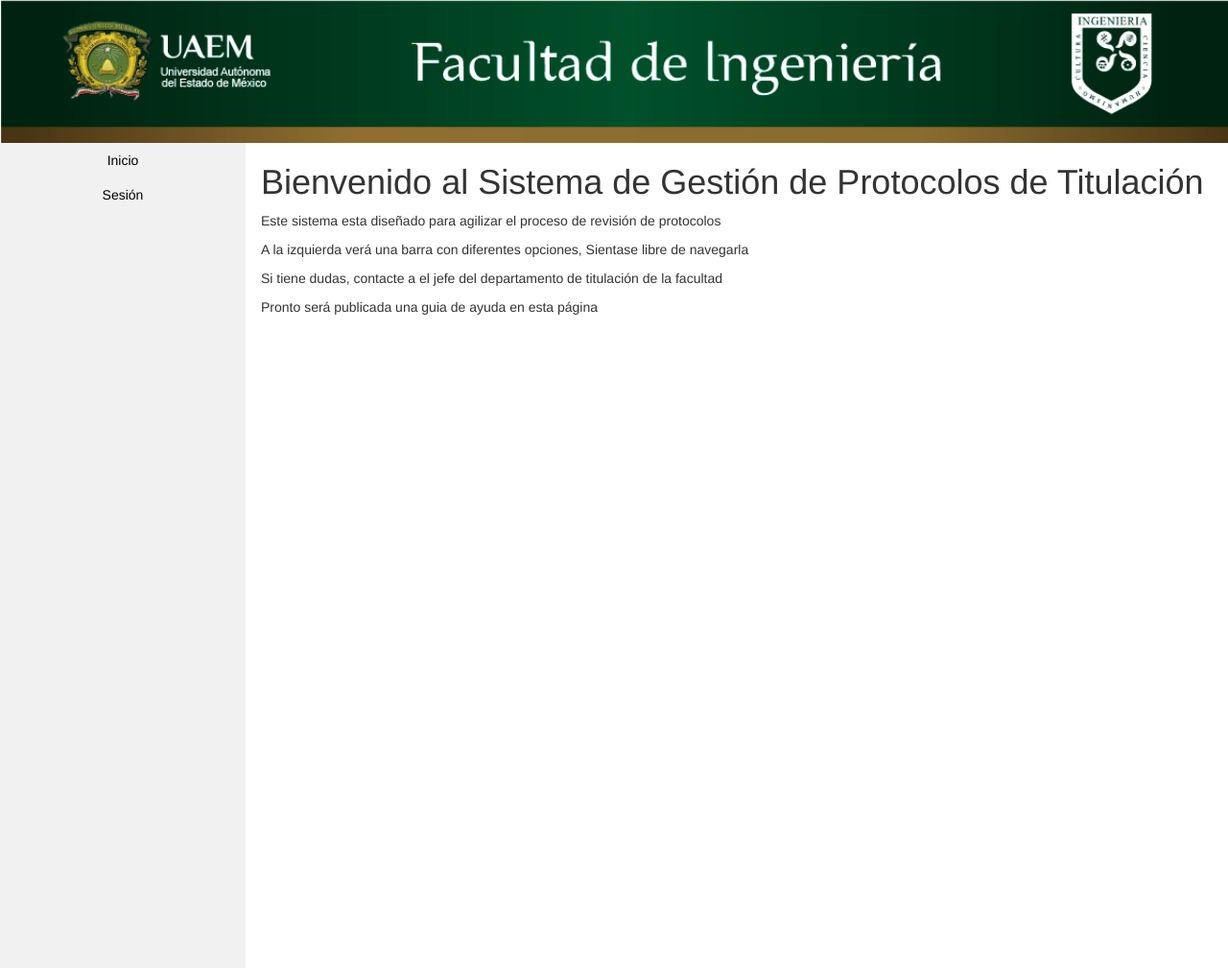
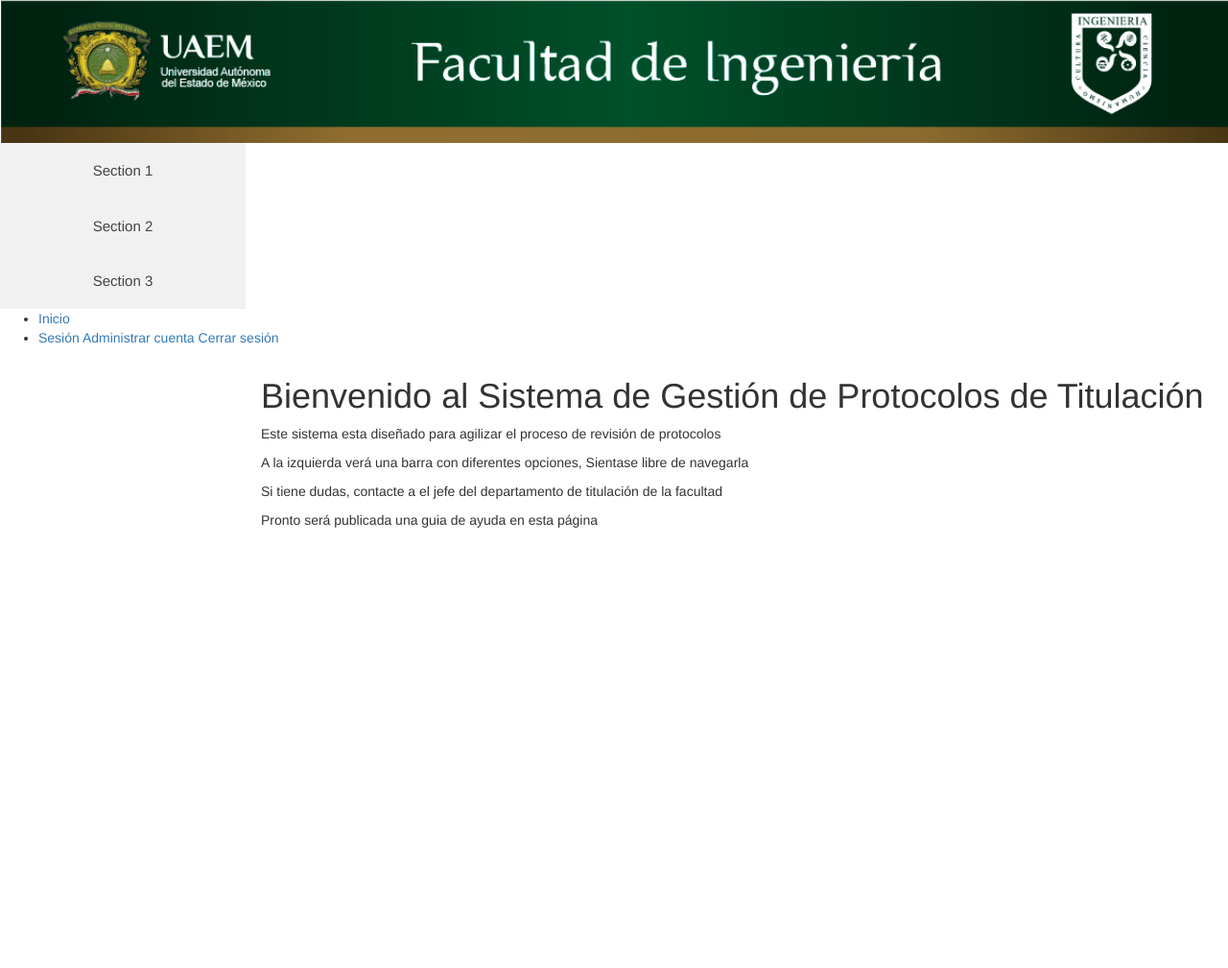
Before and after one commit to David020395/Sistema_Revision_de_Protocolos, a CodeIgniter app: page /protocol/ in a window 1280 px wide. Shown: the whole page at 96% size. Run offline with CodeIgniter, Linux system fonts and the light colour scheme; the visitor is signed in with stand-in values (Sample User, id 1).

Commit message:
menu fix

```diff
--- a/application/views/templates/header.php
+++ b/application/views/templates/header.php
@@ -14,6 +14,37 @@
 	<body> <!--Este BODY se cierra en footer.php-->
 		<img src="<?php echo base_url(); ?>assets/img/bannerFI.png" style="width:100%;">
 		<?php if($this->session->userdata('logged_in')): ?>
+			<button class="accordion">Section 1</button>
+			<div class="panel">
+			  <p>Lorem ipsum dolor sit amet, consectetur adipisicing elit, sed do eiusmod tempor incididunt ut labore et dolore magna aliqua. Ut enim ad minim veniam, quis nostrud exercitation ullamco laboris nisi ut aliquip ex ea commodo consequat.</p>
+			</div>
+			<br/>
+			<button class="accordion">Section 2</button>
+			<div class="panel">
+			  <p>Lorem ipsum dolor sit amet, consectetur adipisicing elit, sed do eiusmod tempor incididunt ut labore et dolore magna aliqua. Ut enim ad minim veniam, quis nostrud exercitation ullamco laboris nisi ut aliquip ex ea commodo consequat.</p>
+			</div>
+			<br/>
+			<button class="accordion">Section 3</button>
+			<div class="panel">
+			  <p>Lorem ipsum dolor sit amet, consectetur adipisicing elit, sed do eiusmod tempor incididunt ut labore et dolore magna aliqua. Ut enim ad minim veniam, quis nostrud exercitation ullamco laboris nisi ut aliquip ex ea commodo consequat.</p>
+			</div>
+
+			<script>
+			var acc = document.getElementsByClassName("accordion");
+			var i;
+
+			for (i = 0; i < acc.length; i++) {
+			    acc[i].addEventListener("click", function() {
+			        this.classList.toggle("active");
+			        var panel = this.nextElementSibling;
+			        if (panel.style.display === "block") {
+			            panel.style.display = "none";
+			        } else {
+			            panel.style.display = "block";
+			        }
+			    });
+			}
+			</script>
 			<ul class="sidenav">
 				<li><a href="<?php echo base_url(); ?>">Inicio</a></li>
 				<?php if(in_array(Array ( 'role' => 'adminT' ), $this->session->userdata('roles'))): ?>
--- a/assets/css/menu.css
+++ b/assets/css/menu.css
@@ -1,63 +1,34 @@
 body {margin: 0;}
-
-ul.sidenav {
-    list-style-type: none;
-    margin: 0;
-    padding: 0;
-    width: 20%;
-    background-color: #f1f1f1;
-    position: fixed;
-    height: 100%;
-    overflow: auto;
-    position: fixed;
-    overflow: auto;
-}
-
-ul.sidenav li a {
-    display: block;
-    color: #000;
-    padding: 8px 16px;
-    text-decoration: none;
-    text-align: center;
-}
-
-ul.sidenav li a:hover {
-    background-color: #555;
-    color: white;
-}
-
-div.content {
-    margin-left: 25%;
-    padding: 1px 16px;
-    height: 1000px;
-}
-
-.dropdown-content {
-    display: none;
-    position: absolute;
-    background-color: #f9f9f9;
-    width: 100%;
-    box-shadow: 0px 8px 16px 0px rgba(0,0,0,0.2);
-    z-index: 1;
-}
-
-.dropdown-content a {
-    color: black;
-    padding: 12px 16px;
-    text-decoration: none;
-    display: block;
-    text-align: left;
-}
-
-.dropdown-content a:hover {background-color: #f1f1f1}
-
-.dropdown:hover .dropdown-content {
-    display: block;
-}
 
 div.page_content {
     margin-left:20%;
     padding:1px 16px;
+}
+
+.accordion {
+    background-color: #f1f1f1;
+    color: #444;
+    cursor: pointer;
+    padding: 18px;
+    width: 20%;
+    border: none;
+    text-align: left;
+    outline: none;
+    font-size: 15px;
+    transition: 0.4s;
+    text-align: center;
+}
+.active, .accordion:hover {
+    background-color: #555;
+    color: white;
+}
+.panel {
+    padding: 0 18px;
+    text-align: center;
+    display: none;
+    width: 20%;
+    background-color: white;
+    overflow: hidden;
 }
 
 @media screen and (max-width: 900px) {
```
